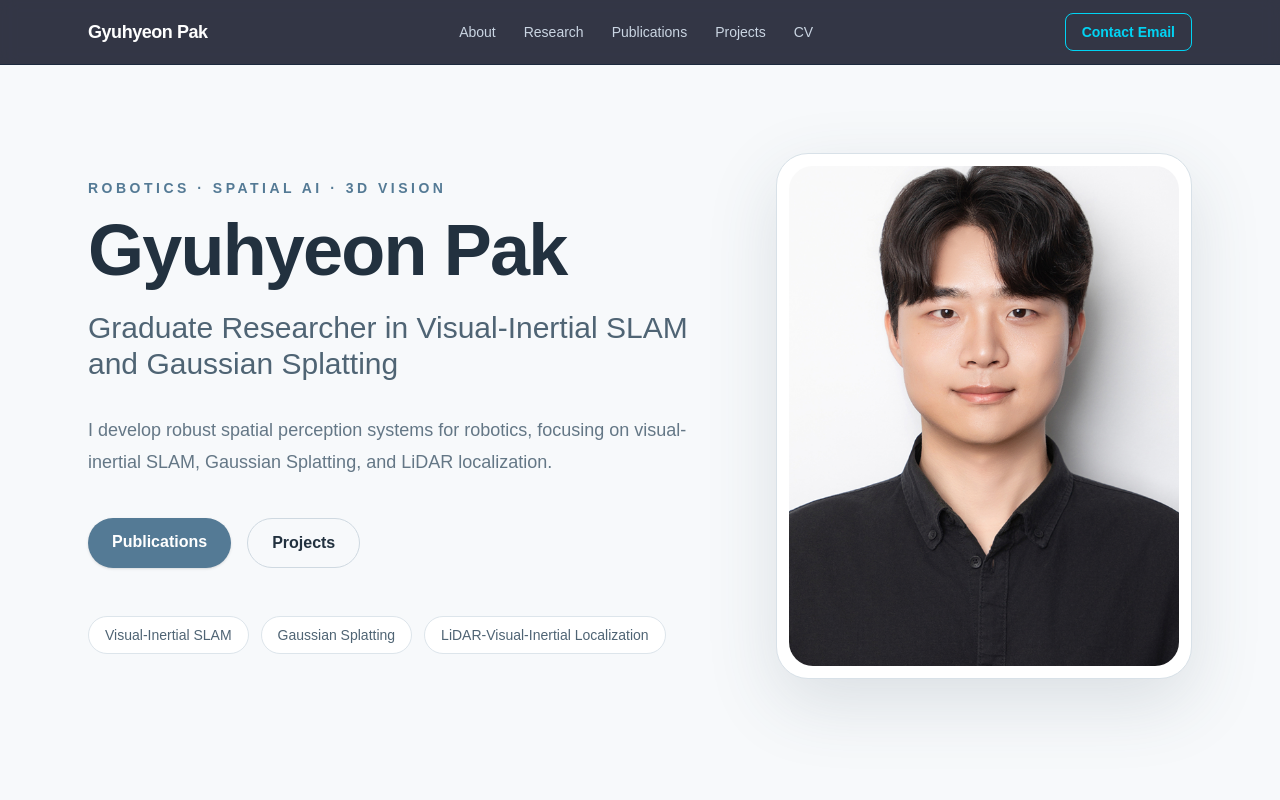
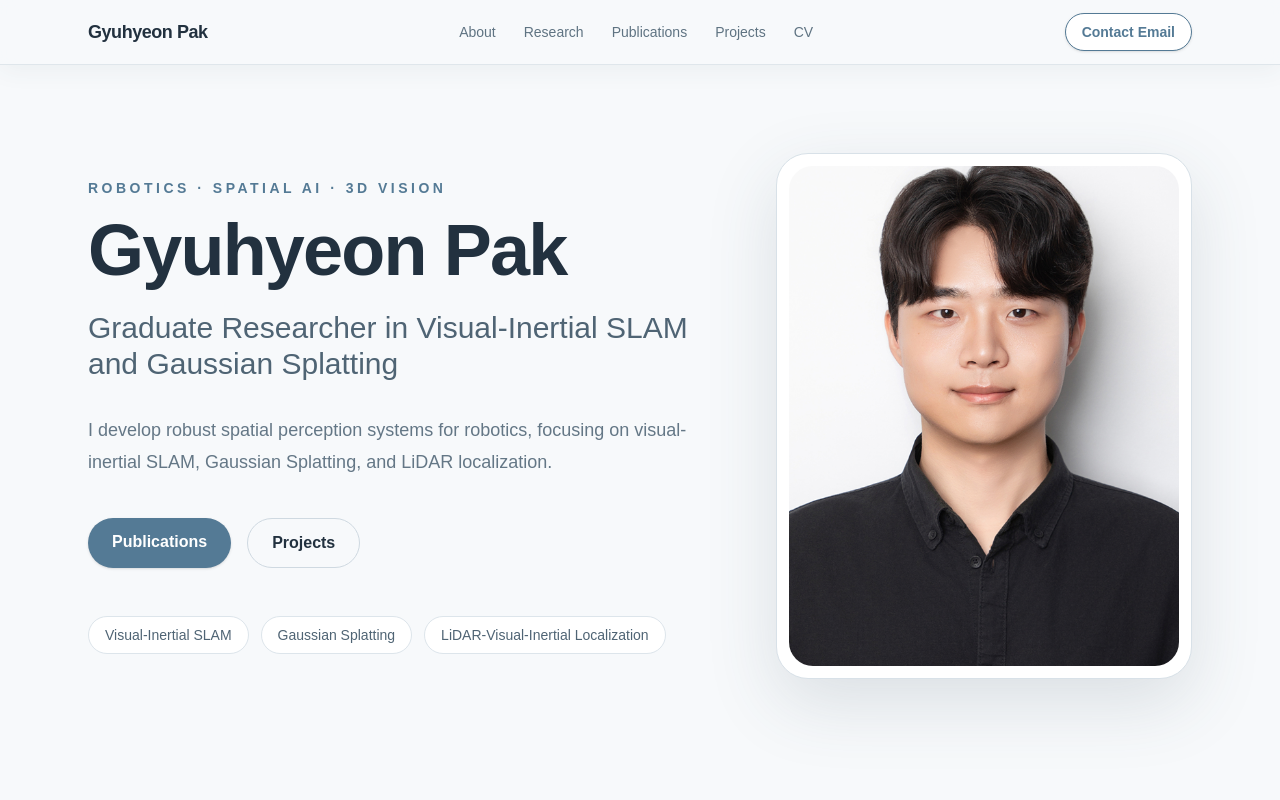
Before and after one commit to ghPak1002/ghPak1002.github.io, a Next.js app: page / in a window 1280 px wide. Shown: the top 800 px of the page. Built offline with nearby package versions, Linux system fonts and the light colour scheme.

Commit message:
Update Homapage Brighter

```diff
--- a/components/Navbar.tsx
+++ b/components/Navbar.tsx
@@ -29,11 +29,11 @@ export default function Navbar() {
   };
 
   return (
-    <header className="fixed inset-x-0 top-0 z-50 border-b border-slate-800 bg-slate-950/80 backdrop-blur">
+    <header className="fixed inset-x-0 top-0 z-50 border-b border-[#dfe6eb] bg-[#f7f9fb]/90 shadow-[0_6px_24px_rgba(58,78,92,0.06)] backdrop-blur">
       <nav className="mx-auto flex h-16 max-w-6xl items-center justify-between px-6">
         <a
           href="#home"
-          className="text-lg font-bold tracking-tight text-white transition hover:text-cyan-400"
+          className="text-lg font-bold tracking-tight text-[#22313f] transition hover:text-[#547a95]"
         >
           Gyuhyeon Pak
         </a>
@@ -43,7 +43,7 @@ export default function Navbar() {
             <a
               key={item.label}
               href={item.href}
-              className="text-sm font-medium text-slate-300 transition hover:text-cyan-400"
+              className="text-sm font-medium text-[#5f7382] transition hover:text-[#547a95]"
             >
               {item.label}
             </a>
@@ -53,7 +53,7 @@ export default function Navbar() {
         <button
           type="button"
           onClick={copyEmail}
-          className="min-w-28 rounded-lg border border-cyan-400 px-4 py-2 text-sm font-semibold text-cyan-400 transition hover:bg-cyan-400 hover:text-slate-950"
+          className="min-w-28 rounded-full border border-[#547a95] bg-white px-4 py-2 text-sm font-semibold text-[#547a95] shadow-sm transition hover:bg-[#547a95] hover:text-white"
           aria-label="Copy email address"
         >
           {copied ? "Email Copied!" : "Contact Email"}
```
